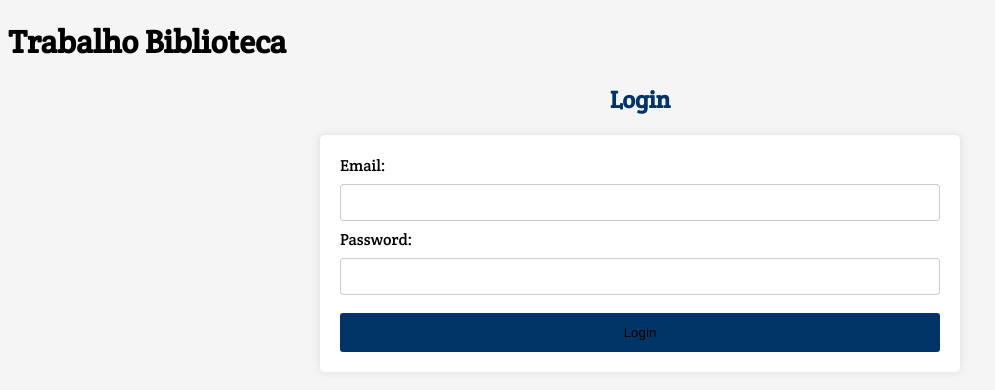
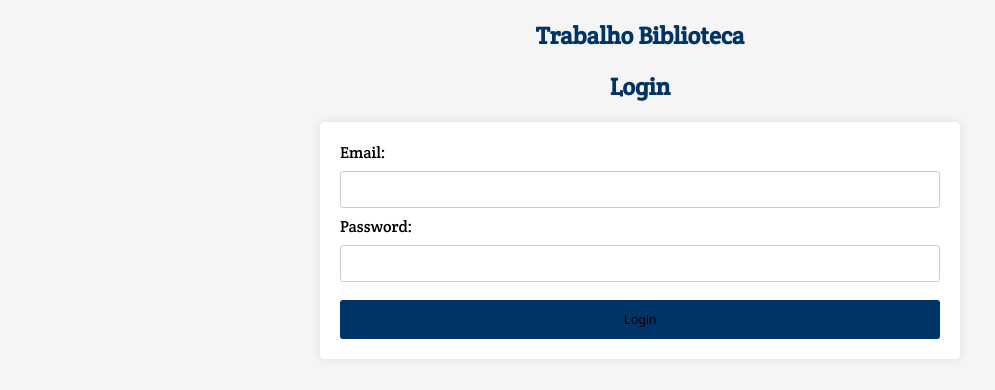
Before and after one commit to RuteRicardo/biblioteca, a React (Create React App) app: page /login in a window 1280 px wide. Shown: the top 390 px of the page, without its empty margins (0-995 px from the left). Built offline with nearby package versions, Linux system fonts and the light colour scheme; no server answers.

Commit message:
Update Login.js

```diff
--- a/src/Componentes/Login.js
+++ b/src/Componentes/Login.js
@@ -22,7 +22,7 @@ const Login = () => {
 
   return (
     <div>
-    <h1>Trabalho Biblioteca</h1>
+    <h2>Trabalho Biblioteca</h2>
 
       <h2>Login</h2>
       <form onSubmit={handleLogin}>
```
